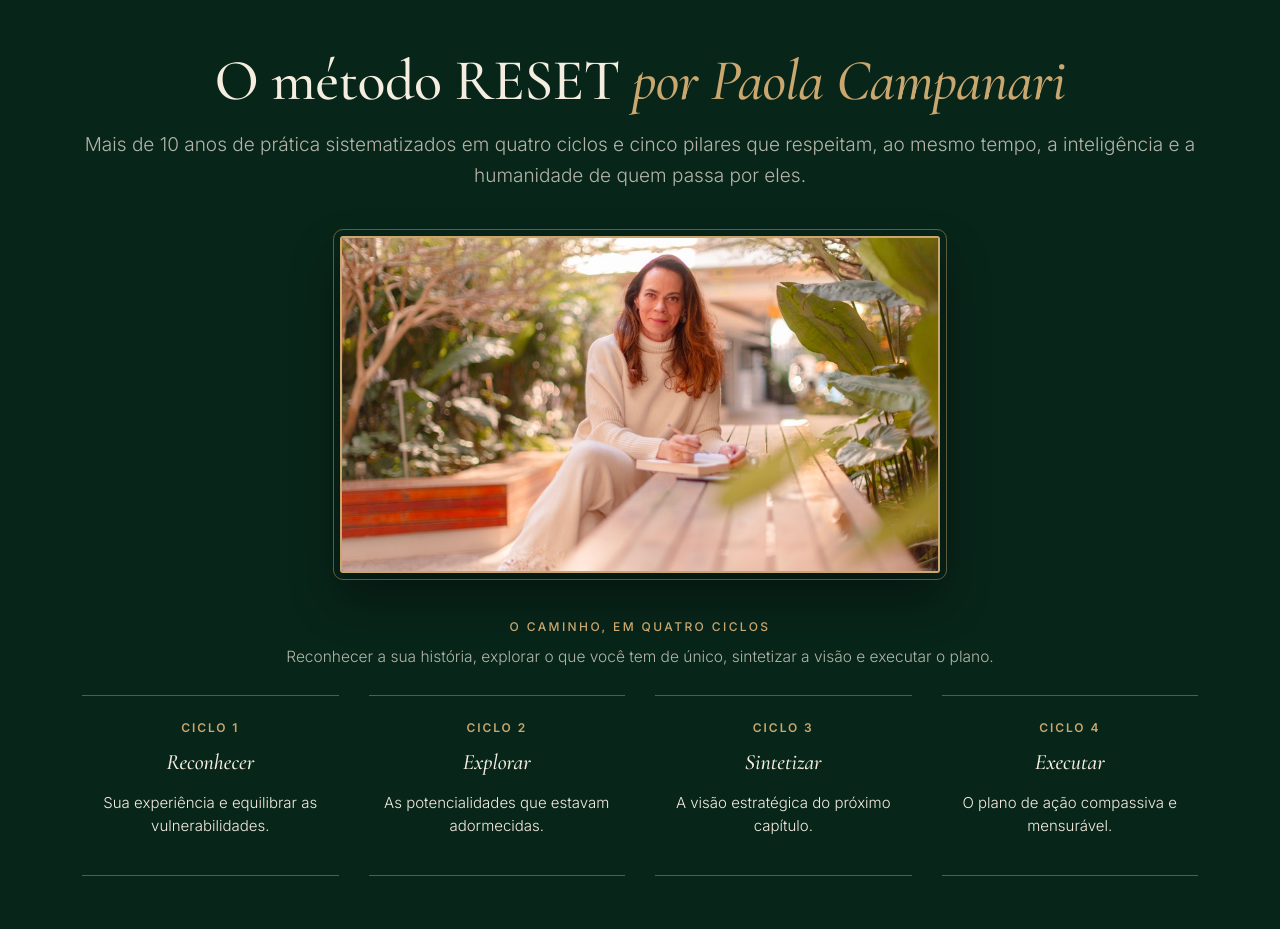
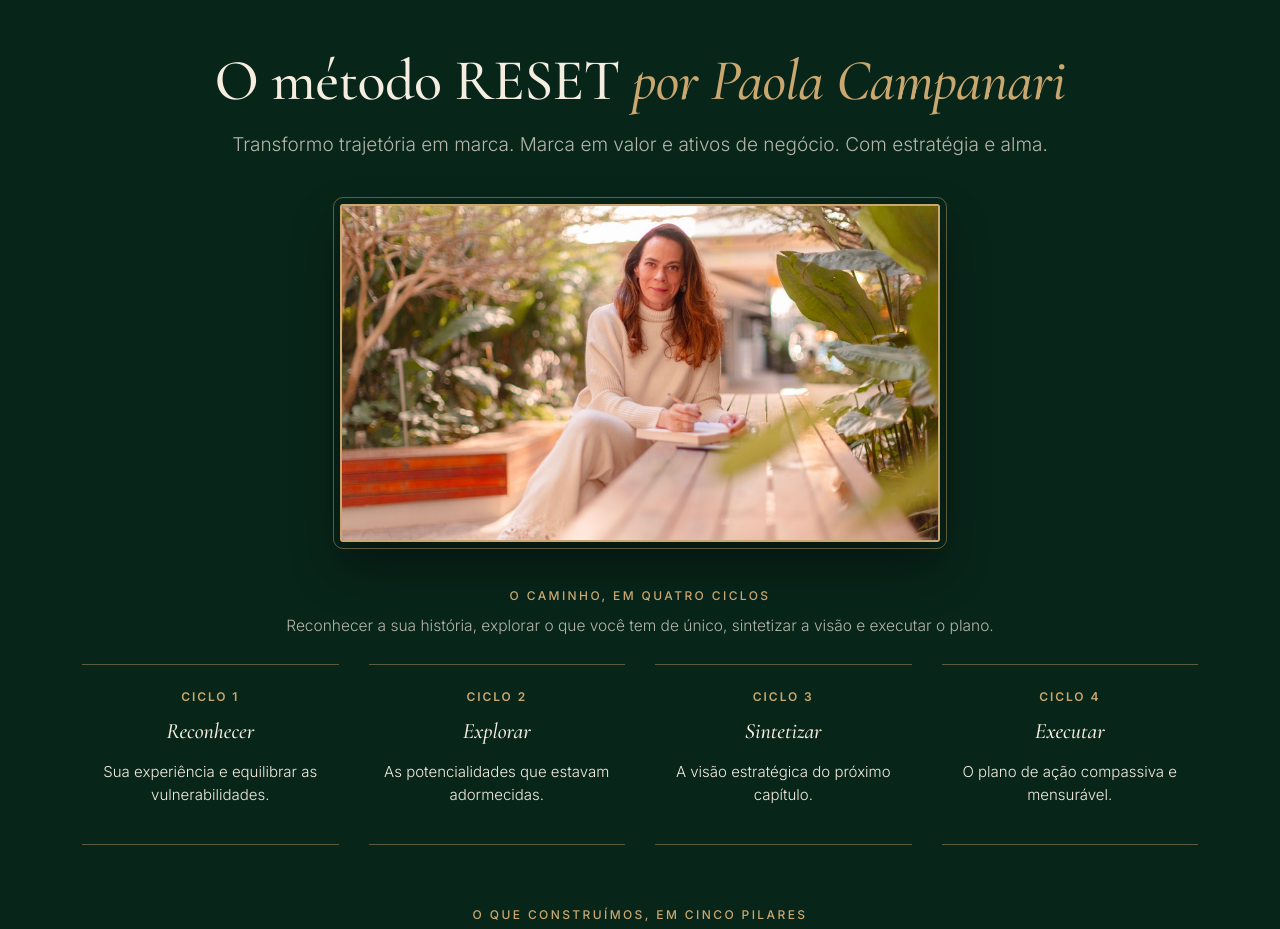
Before and after one commit to gustavozotini/paola-campanari-website, a plain HTML site: page index.html in a window 1280 px wide. Shown: the part 2560-3489 px from the top of the page. Drawn offline with nearby package versions, Linux system fonts and the light colour scheme.

Commit message:
Update RESET method subtitle
- Replace '10 anos de prática...' with 'Transformo trajetória em marca. Marca em valor e ativos de negócio. Com estratégia e alma.'

Co-Authored-By: Claude Haiku 4.5 <noreply@anthropic.com>

```diff
--- a/index.html
+++ b/index.html
@@ -477,7 +477,7 @@ footer .copy{padding-top:22px;font-size:12.5px;color:rgba(245,237,224,.5);displa
   <div class="wrap">
     <div style="margin-bottom:44px;text-align:center">
       <h2 class="title" style="color:var(--cream);margin-bottom:16px;font-size:clamp(34px,4.6vw,58px);font-weight:500;line-height:1.08">O método RESET <em class="acc">por Paola Campanari</em></h2>
-      <p style="color:var(--muted-cream);font-size:clamp(16px,1.5vw,19px);font-weight:300;max-width:none;margin:0 auto">Mais de 10 anos de prática sistematizados em quatro ciclos e cinco pilares que respeitam, ao mesmo tempo, a inteligência e a humanidade de quem passa por eles.</p>
+      <p style="color:var(--muted-cream);font-size:clamp(16px,1.5vw,19px);font-weight:300;max-width:none;margin:0 auto">Transformo trajetória em marca. Marca em valor e ativos de negócio. Com estratégia e alma.</p>
     </div>
 
     <!-- ESPAÇO DE VÍDEO "MÉTODO": Paola explicando o RESET.
```
